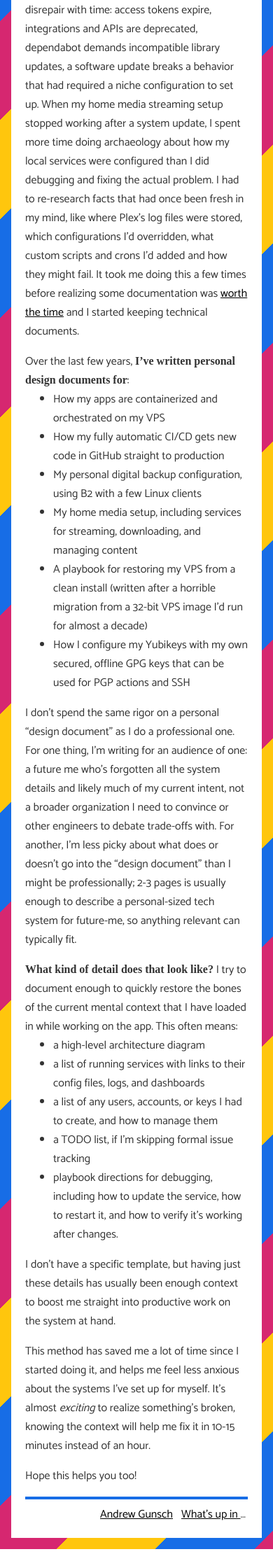
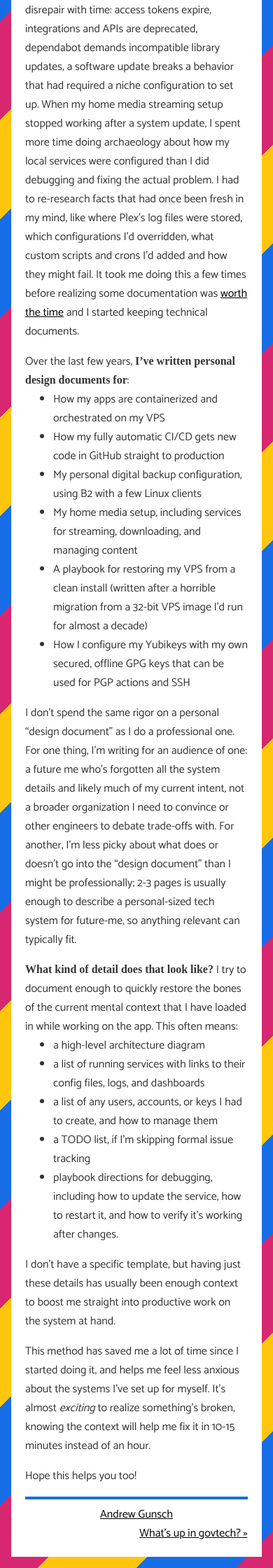
Before and after one commit to gunsch/gunsch.cc, a Jekyll site: the page built from _posts/2023-10-03-personal-technical-docs.md, in a window 390 px wide. Shown: the part 818-3058 px from the top of the page at 70% size. Built offline with Jekyll 4.4.1, drawn with Linux system fonts in a browser that asks for light colours; some web fonts are replaced; before the commit the page ends 3031 px from its top, so only the background shows below that.

Commit message:
Fixes for mobile layout.
End-matter was stretching out the page on mobile.

```diff
--- a/assets/css/site.scss
+++ b/assets/css/site.scss
@@ -143,17 +143,37 @@ $num_icons: 6;
       margin: 8px 0;
     }
 
+    .image-row-2 img, .image-row-2 video {
+      max-width: calc(50vw - 50px);
+      height: auto;
+    }
+
+    .image-row-3 img, .image-row-3 video {
+      max-width: calc(33vw - 35px);
+      height: auto;
+    }
+
+    .image-row-4 img, .image-row-4 video {
+      max-width: calc(50vw - 50px);
+      height: auto;
+    }
+
     .end-matter {
       display: flex;
       flex-direction: row;
       justify-content: space-between;
 
+      @media screen and (max-width: 700px) {
+        flex-direction: column;
+      }
+
       .next-link, .prev-link {
         flex: 1;
         text-overflow: ellipsis;
         text-wrap: nowrap;
+        overflow: hidden;
         min-width: 0;
-        overflow: hidden;
+        max-width: calc(95vw - 65px);
       }
 
       .next-link {
```
